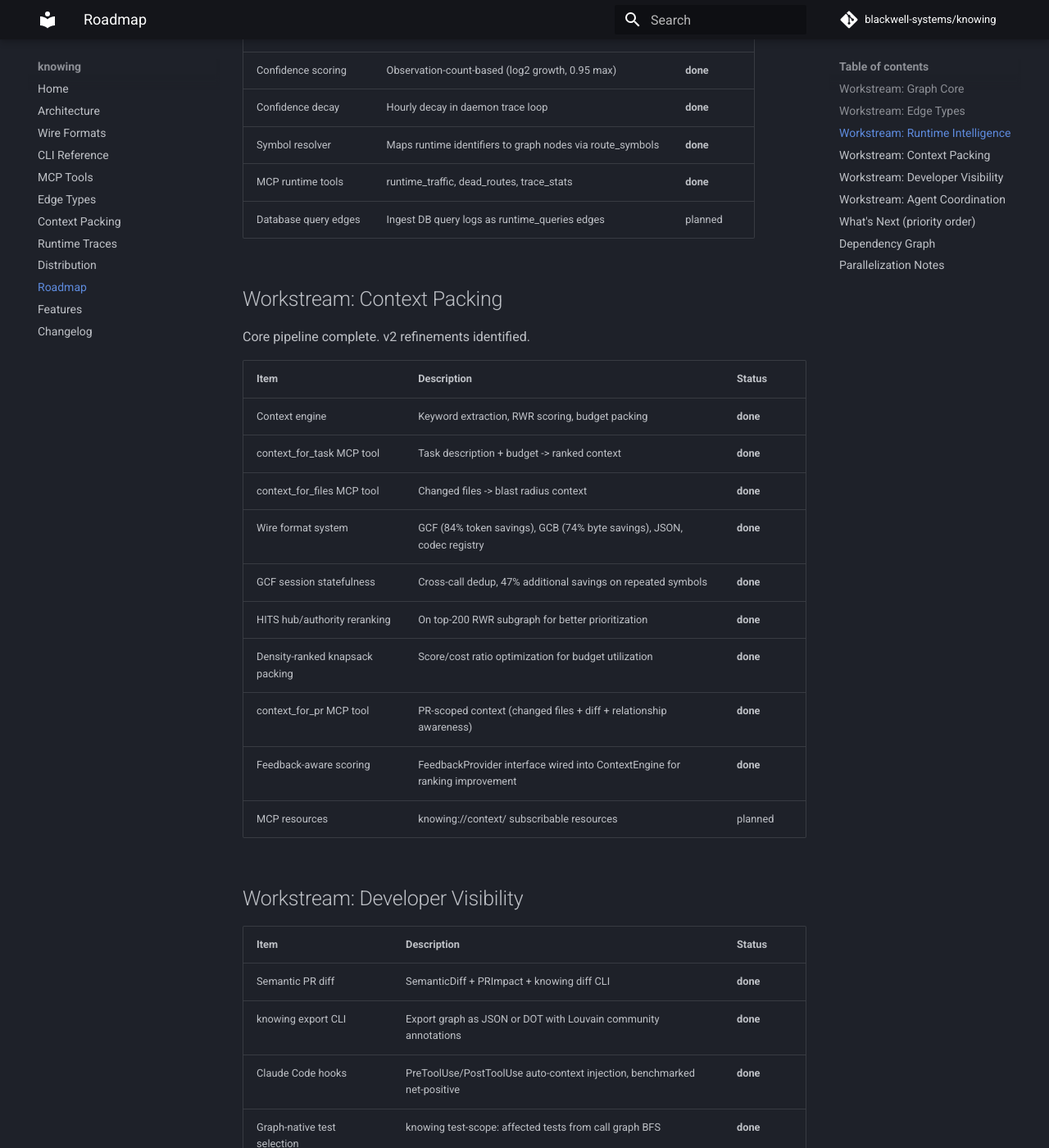
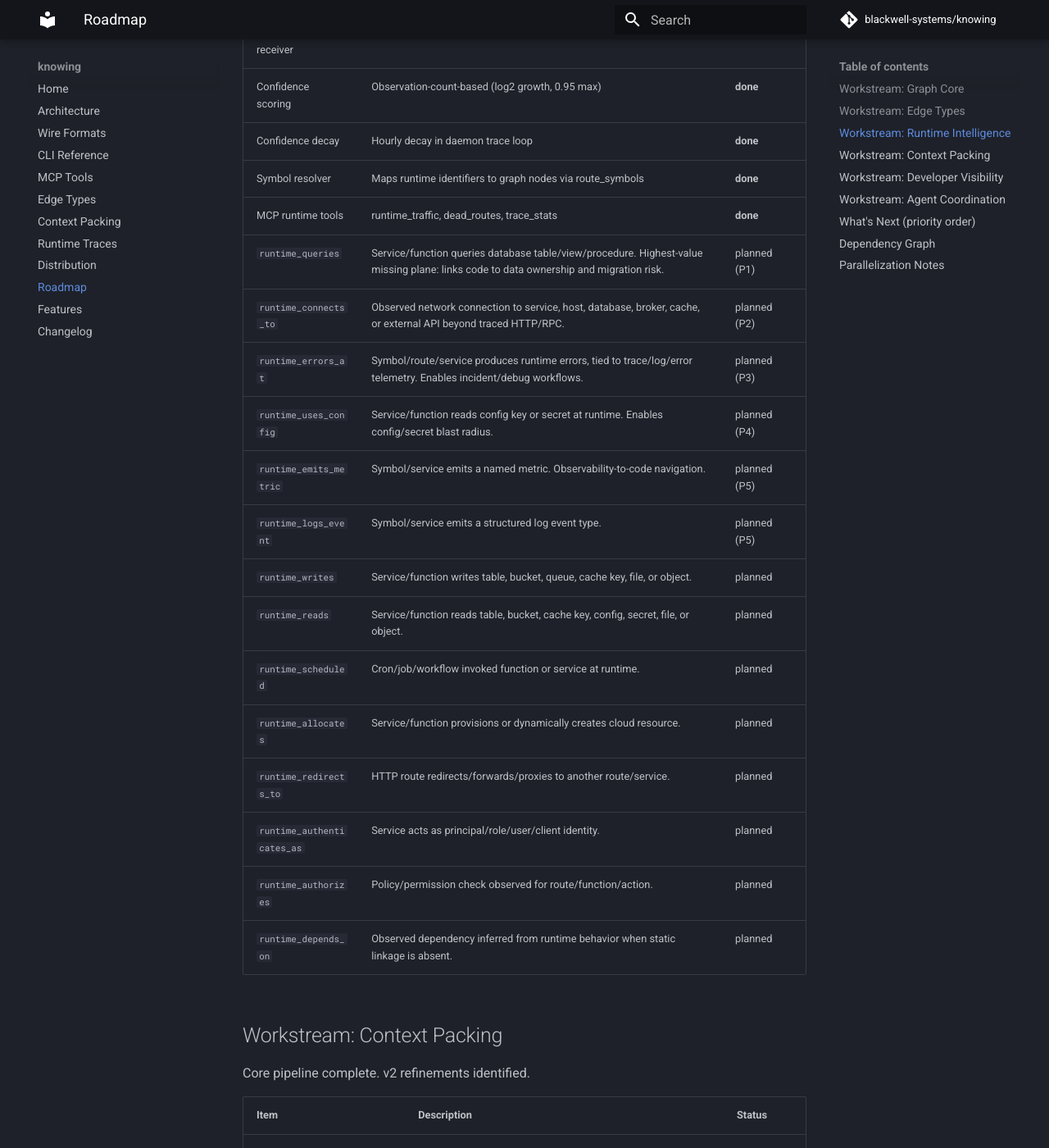
Before and after one commit to blackwell-systems/knowing, an MkDocs documentation site: the page built from docs/roadmap.md, in a window 1280 px wide and 1400 px high, scrolled down 1875 px. Shown: the whole window at 82% size. Built offline with MkDocs 1.6.1 and Material for MkDocs 9.7.7, drawn with Linux system fonts in a browser that asks for light colours; comment, search, counter and statistics services are not loaded; some of the changed text lies outside the part shown.

Commit message:
docs: update roadmap with runtime edge expansion plan (14 new edge types)
- Fix event/schema edges status (done, not planned)
- Add prioritized runtime edge roadmap: runtime_queries (P1) through
  runtime_authenticates_as, covering DB, networking, errors, config,
  metrics, logs, scheduling, and auth observations

```diff
--- a/docs/roadmap.md
+++ b/docs/roadmap.md
@@ -28,13 +28,13 @@ Everything else depends on this. Complete.
 | SCIP ingest | `knowing ingest-scip` CLI: import .scip protobuf indexes, provenance `scip_resolved` (0.95) | **done** |
 | Cloud extractors | CloudFormation/SAM, Docker Compose, GitHub Actions, Serverless Framework (via CloudExtractor) | **done** |
 | Protobuf/gRPC edges | Proto field references, service-to-service RPC relationships | **done** |
-| Event edges | Kafka/NATS/SQS topic producers and consumers (package exists, not yet registered) | planned |
-| Schema edges | OpenAPI specs, JSON Schema, proto-as-schema references (package exists, not yet registered) | planned |
+| Event edges | Kafka/NATS/SQS/RabbitMQ topic producers and consumers via multi-dispatch | **done** |
+| Schema edges | OpenAPI 3.x, Swagger 2.x, JSON Schema document parsing via multi-dispatch | **done** |
 | Ownership edges | CODEOWNERS, team annotations, service catalog metadata | planned |
 
 ## Workstream: Runtime Intelligence
 
-Complete.
+Core pipeline complete. Runtime edge expansion planned.
 
 | Item | Description | Status |
 |------|-------------|--------|
@@ -43,7 +43,20 @@ Complete.
 | Confidence decay | Hourly decay in daemon trace loop | **done** |
 | Symbol resolver | Maps runtime identifiers to graph nodes via route_symbols | **done** |
 | MCP runtime tools | runtime_traffic, dead_routes, trace_stats | **done** |
-| Database query edges | Ingest DB query logs as runtime_queries edges | planned |
+| `runtime_queries` | Service/function queries database table/view/procedure. Highest-value missing plane: links code to data ownership and migration risk. | planned (P1) |
+| `runtime_connects_to` | Observed network connection to service, host, database, broker, cache, or external API beyond traced HTTP/RPC. | planned (P2) |
+| `runtime_errors_at` | Symbol/route/service produces runtime errors, tied to trace/log/error telemetry. Enables incident/debug workflows. | planned (P3) |
+| `runtime_uses_config` | Service/function reads config key or secret at runtime. Enables config/secret blast radius. | planned (P4) |
+| `runtime_emits_metric` | Symbol/service emits a named metric. Observability-to-code navigation. | planned (P5) |
+| `runtime_logs_event` | Symbol/service emits a structured log event type. | planned (P5) |
+| `runtime_writes` | Service/function writes table, bucket, queue, cache key, file, or object. | planned |
+| `runtime_reads` | Service/function reads table, bucket, cache key, config, secret, file, or object. | planned |
+| `runtime_scheduled` | Cron/job/workflow invoked function or service at runtime. | planned |
+| `runtime_allocates` | Service/function provisions or dynamically creates cloud resource. | planned |
+| `runtime_redirects_to` | HTTP route redirects/forwards/proxies to another route/service. | planned |
+| `runtime_authenticates_as` | Service acts as principal/role/user/client identity. | planned |
+| `runtime_authorizes` | Policy/permission check observed for route/function/action. | planned |
+| `runtime_depends_on` | Observed dependency inferred from runtime behavior when static linkage is absent. | planned |
 
 ## Workstream: Context Packing
 
```
